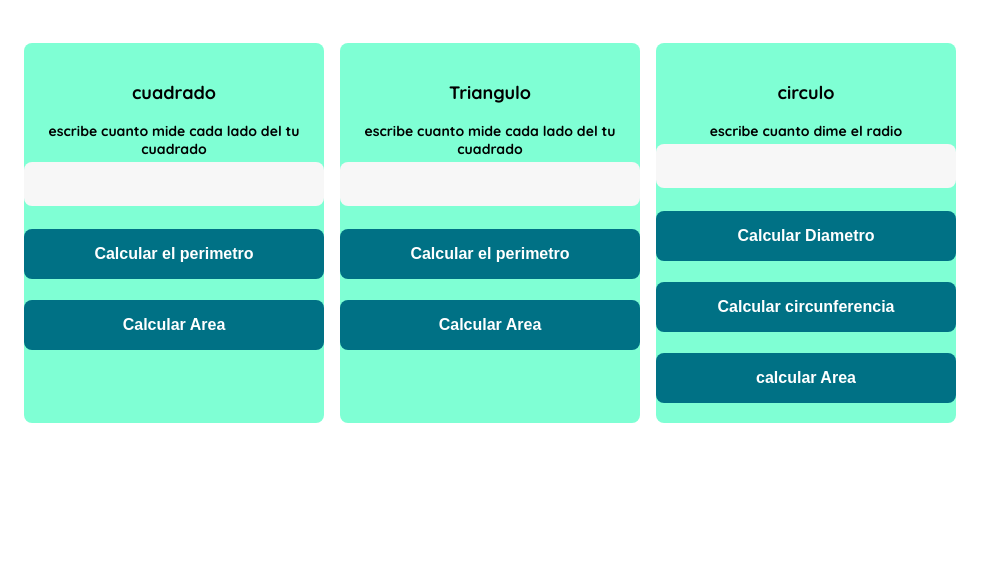
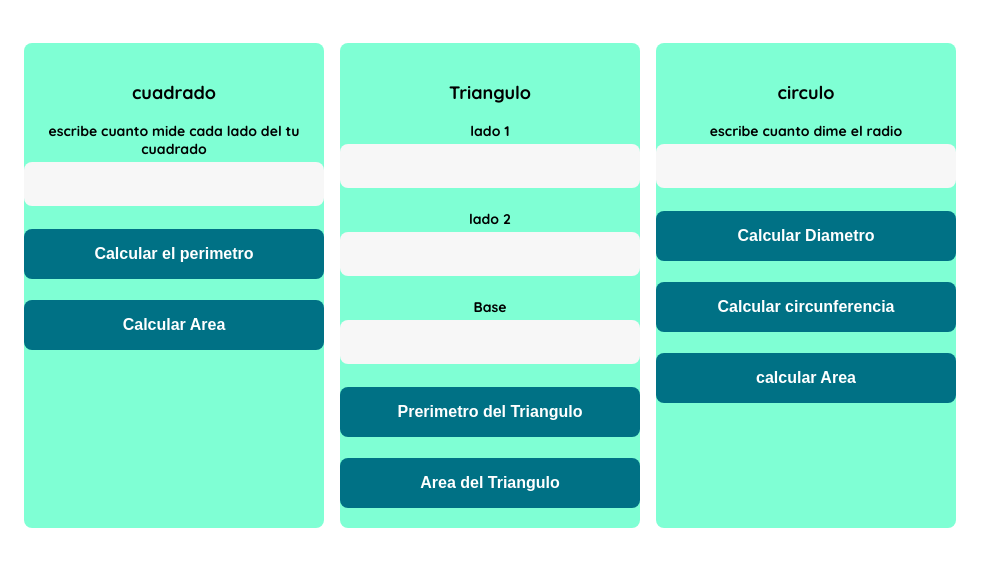
Before and after one commit to dampDev/cursosplatzi, a plain HTML site: page practico-javascritp/cal-geometricas.html in a window 1280 px wide. Shown: the part 64-630 px from the top of the page, without its empty margins (0-995 px from the left). Drawn offline with Linux system fonts and the light colour scheme.

Commit message:
iniciamos funcions triangulo

```diff
--- a/practico-javascritp/cal-geometricas.html
+++ b/practico-javascritp/cal-geometricas.html
@@ -37,12 +37,21 @@
             </div>
             <div class="geo-container">
                 <form action="" class="form">
-                    <label for="inputCuadrado" class="label">
-                        escribe cuanto mide cada lado del tu cuadrado
+                    <label for="inputtriangulo" class="label">
+                        lado 1
                     </label>
-                        <input id="inputCuadrado"type="number" class="input">
-                        <button type="button" onclick="calcularPerimetroCuadrado()" class="primary-button">Calcular el perimetro</button>
-                        <button type="button" onclick="calcularAreaCuadrado()" class="primary-button">Calcular Area</button>
+                        <input id="inputTriangulo1" type="number" class="input">
+                        <label for="inputtriangulo" class="label">
+                            lado 2
+                        </label>
+                        <input id="inputTriangulo2" type="number" class="input">
+                        <label for="inputTriangulo" class="label">
+                            Base
+                            <base href="">
+                        </label>
+                        <input id="inputTriangulo3"type="number" class="input">
+                        <button type="button" onclick="calcularPerimetroTriangulo()" class="primary-button">Prerimetro del Triangulo</button>
+                        <button type="button" onclick="calcularAreaTriangulo()" class="primary-button">Area del Triangulo</button>
 
                         </form>
             </div>
--- a/practico-javascritp/figuras.js
+++ b/practico-javascritp/figuras.js
@@ -119,3 +119,11 @@ function calcularAreaCirculo(){
     const area = areaCirculo(value);
     alert(area);
 }
+
+// calculo triangulo.
+
+function calcularPerimetroTriangulo() {
+    const input1 = document.getElementById("inputTriangulo1")
+
+
+}
```
